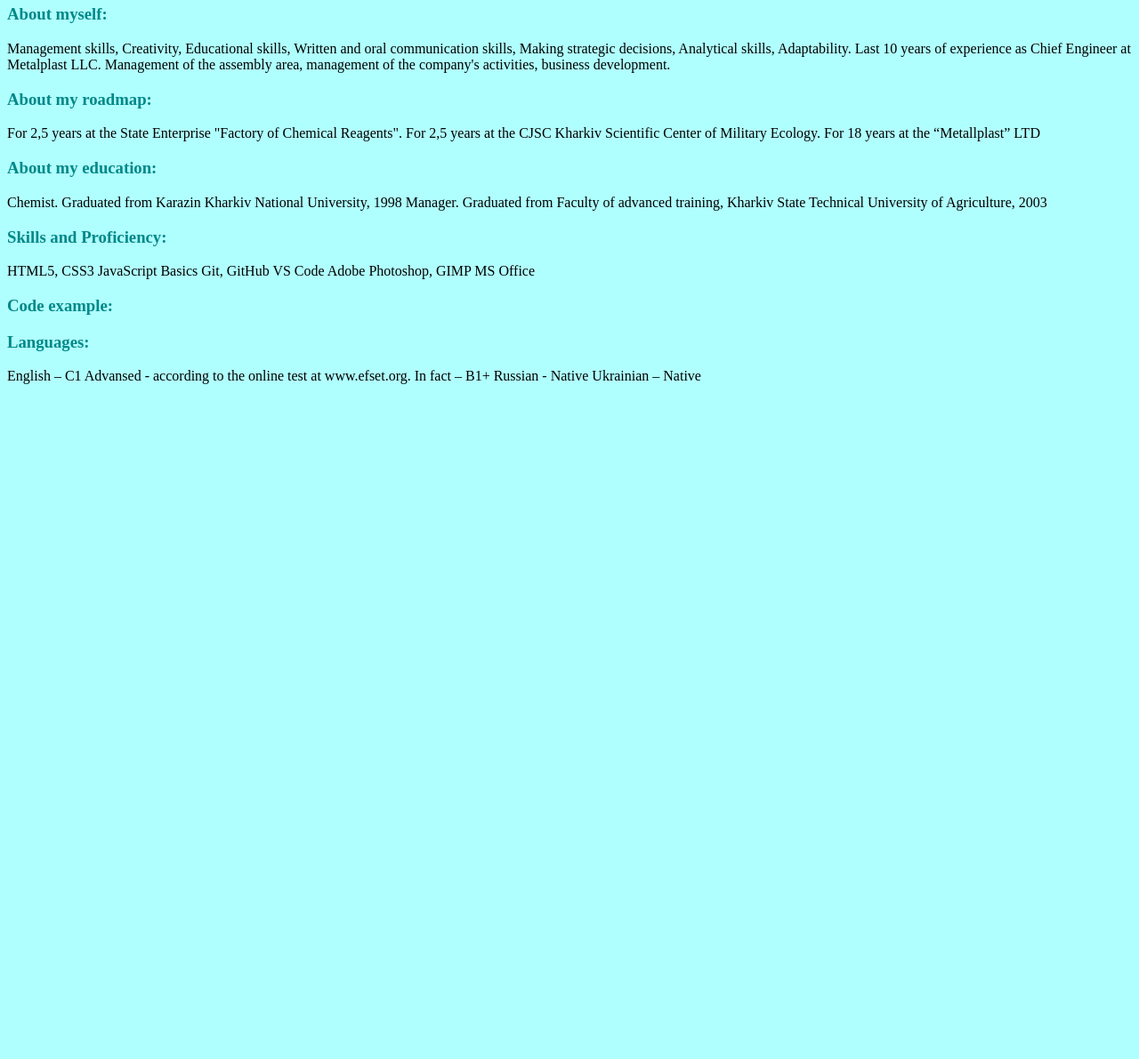
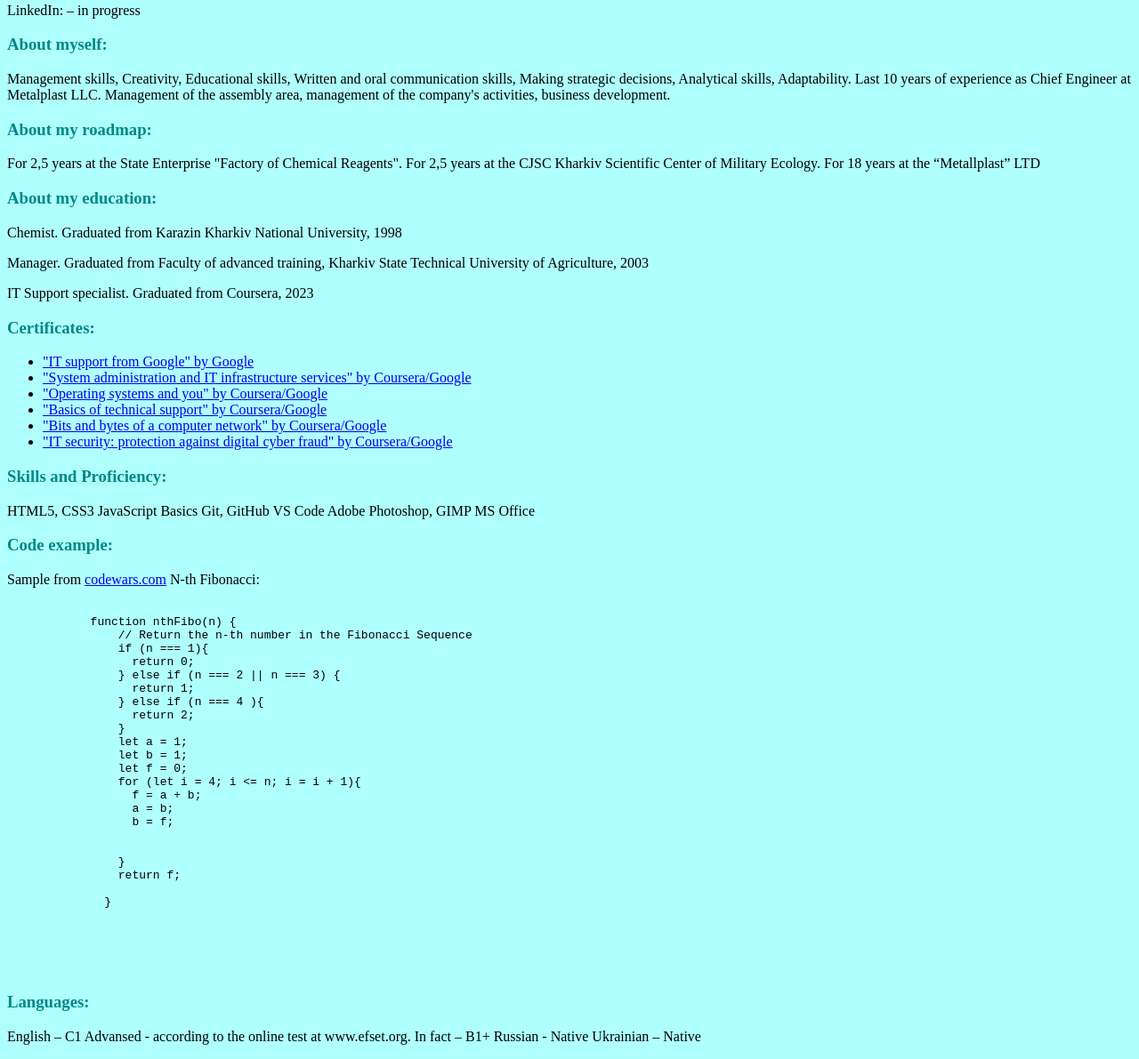
Before and after one commit to djruli/rsschool-cv, a plain HTML site: page index.html in a window 1280 px wide. Shown: the part 369-1560 px from the top of the page at 89% size. Before the commit the page ends 817 px from the top, so only its background shows below. Drawn offline with Linux system fonts and the light colour scheme.

Commit message:
feat: update information

````diff
--- a/index.html
+++ b/index.html
@@ -18,6 +18,7 @@
         <p>Telegram: @djrulik</p>
         <p>GitHub: djruli</p>
         <p>Discord: djcc</p>
+        <p>LinkedIn: – in progress</p>
     </div>
     <div class="info">
         <h3>About myself:</h3>
@@ -29,7 +30,21 @@
     </div>
     <div class="info">
         <h3>About my education:</h3>
-        <p>Chemist. Graduated from Karazin Kharkiv National University, 1998 Manager. Graduated from Faculty of advanced training, Kharkiv State Technical University of Agriculture, 2003</p>
+        <p>Chemist. Graduated from Karazin Kharkiv National University, 1998</p>
+        <p>Manager. Graduated from Faculty of advanced training, Kharkiv State Technical University of Agriculture, 2003</p>
+        <p>IT Support specialist. Graduated from Coursera, 2023</p>
+    </div>
+    <div class="info">
+        <h3>Certificates:</h3>
+        <ul>
+            <li><a href="https://coursera.org/verify/professional-cert/XLF6T6QWNSSK">"IT support from Google" by Google</a></li>
+            <li> <a href="https://coursera.org/verify/EXNL32GYM6C8">"System administration and IT infrastructure services" by Coursera/Google</a></li>
+            <li><a href="https://coursera.org/verify/MTJ8ZJ8GEHG4">"Operating systems and you"  by Coursera/Google</a></li>
+            <li><a href="https://coursera.org/verify/PWCSHX384K4J">"Basics of technical support" by Coursera/Google</a></li>
+            <li><a href="https://coursera.org/verify/ZUD5YBRZZL66">"Bits and bytes of a computer network" by Coursera/Google</a></li>
+            <li><a href="https://coursera.org/verify/XD2DSYVM3VCM">"IT security: protection against digital cyber fraud" by Coursera/Google</a></li>
+        </ul>
+
     </div>
     <div class="info">
         <h3>Skills and Proficiency:</h3>
@@ -37,15 +52,38 @@
     </div>
     <div class="info">
         <h3>Code example:</h3>
-        <!-- <span class="code">
-            Sample from codewars registration:
+        <p>
+            Sample from <a href="https://codewars.com">codewars.com</a> N-th Fibonacci:
+        </p>
+        <pre>
+            <code class="code">
+            function nthFibo(n) {
+                // Return the n-th number in the Fibonacci Sequence
+                if (n === 1){
+                  return 0;
+                } else if (n === 2 || n === 3) {
+                  return 1;
+                } else if (n === 4 ){
+                  return 2;
+                }
+                let a = 1;
+                let b = 1;
+                let f = 0;
+                for (let i = 4; i <= n; i = i + 1){
+                  f = a + b;
+                  a = b;
+                  b = f;
 
-            function multiply(a, b){
-            let c = a * b
-            return c
-            }
 
-        </span> -->
+                }
+                return f;
+
+              }
+
+
+
+            </code>
+        </pre>
     </div>
     <div class="info">
         <h3>Languages:</h3>
@@ -53,4 +91,101 @@
         </p>
     </div>
 </body>
+<footer>
+
+</footer>
 </html>
+<!--
+    # Popov Roman
+
+## Junior Frontend Developer
+
+### Contact information:
+
+**Location:** Kremenchug, Ukraine.
+
+**E-mail:**  djcc@i.ua
+
+**Phone:**  +380679357934
+
+**Telegram:** @djrulik
+
+**GitHub:** djruli
+
+**Discord:** djcc
+
+**LinkedIn:** – in progress
+
+### About myself:
+
+Management skills, Creativity, Educational skills, Written and oral communication skills, Making strategic decisions, Analytical skills, Adaptability
+
+Last 10 years of experience as Chief Engineer at Metalplast LLC. Management of the assembly area, management of the company's activities, business development.
+
+### About my roadmap:
+
+* For 2,5 years at the State Enterprise "Factory of Chemical Reagents".
+*  For 2,5 years at the CJSC Kharkiv Scientific Center of Military Ecology.
+*  For 18 years at the “Metallplast” LTD
+
+### About my education:
+
+Chemist. Graduated from Karazin Kharkiv National University, 1998
+
+Manager. Graduated from Faculty of advanced training, Kharkiv State Technical University of Agriculture, 2003
+
+IT Support specialist. Graduated from Coursera, 2023
+
+### Skills and Proficiency:
+
+* HTML5, CSS3
+* JavaScript Basics
+* Git, GitHub
+* VS Code
+* Adobe Photoshop, GIMP
+* MS Office
+
+### Certificates:
+
+*
+*
+*
+*
+*
+*
+
+### Code example:
+
+Sample from **codewars.com** N-th Fibonacci:
+
+```
+function nthFibo(n) {
+  // Return the n-th number in the Fibonacci Sequence
+  if (n === 1){
+    return 0;
+  } else if (n === 2 || n === 3) {
+    return 1;
+  } else if (n === 4 ){
+    return 2;
+  }
+  let a = 1;
+  let b = 1;
+  let f = 0;
+  for (let i = 4; i <= n; i = i + 1){
+    f = a + b;
+    a = b;
+    b = f;
+
+
+  }
+  return f;
+
+}
+```
+
+### Languages:
+
+* English – *C1 Advansed - according to the online test at  www.efset.org.* In fact – B1+
+* Russian - Native
+* Ukrainian – Native
+ -->
````
